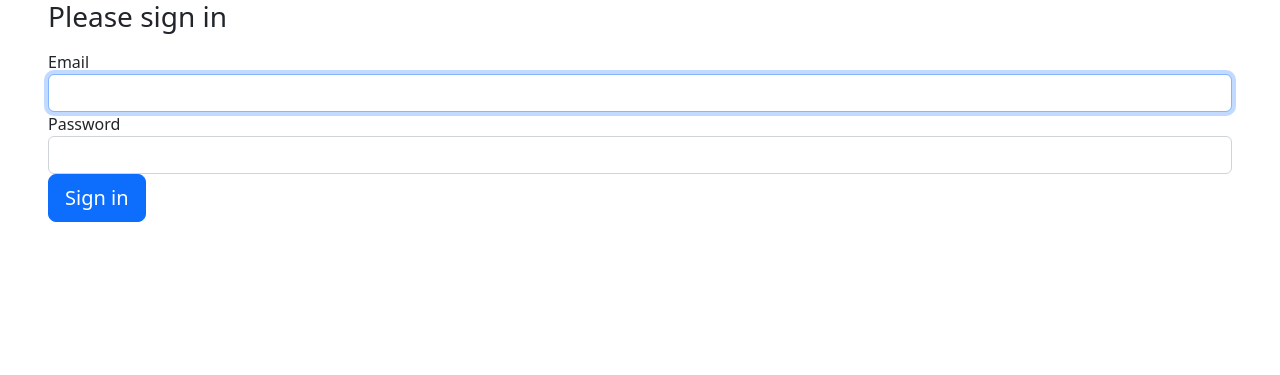
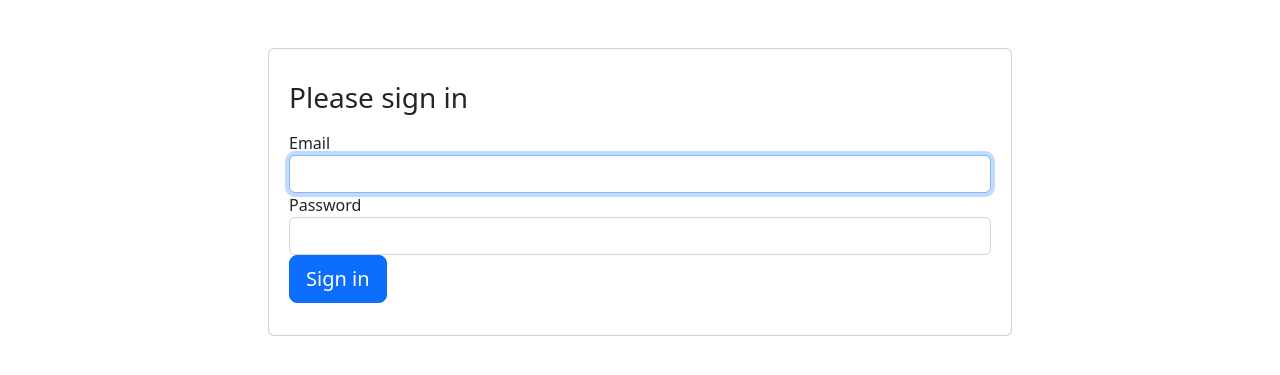
Before and after one commit to clickthulu/comic-hotbox, a Symfony app: template templates/security/login.html.twig in a window 1280 px wide. Shown: the top 375 px of the page. Run offline with Twig, Linux system fonts and the light colour scheme; the template is opened without the code that fills it, so the values that code supplies are empty; some libraries are stand-ins or nearby versions.

Commit message:
login screen

```diff
--- a/templates/security/login.html.twig
+++ b/templates/security/login.html.twig
@@ -3,6 +3,10 @@
 {% block title %}Log in!{% endblock %}
 
 {% block body %}
+<div class="container">
+    <div class="card mt-5 p-3 col-8 offset-2">
+        <div class="row" id="register-staff-screen">
+            <div class="col  p-3">
 <form method="post">
     {% if error %}
         <div class="alert alert-danger">{{ error.messageKey|trans(error.messageData, 'security') }}</div>
@@ -28,4 +32,8 @@
         Sign in
     </button>
 </form>
+            </div>
+        </div>
+    </div>
+</div>
 {% endblock %}
```
